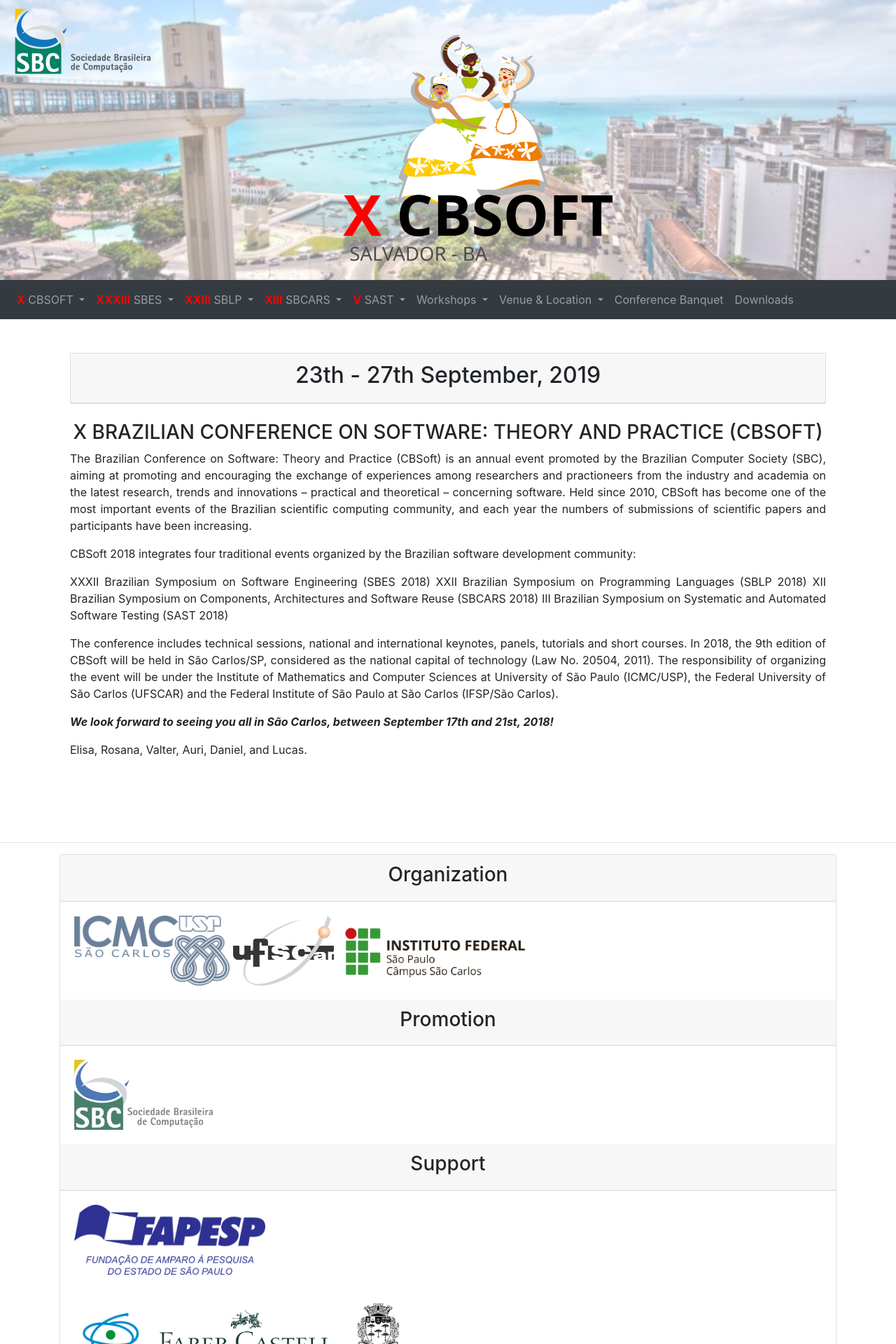
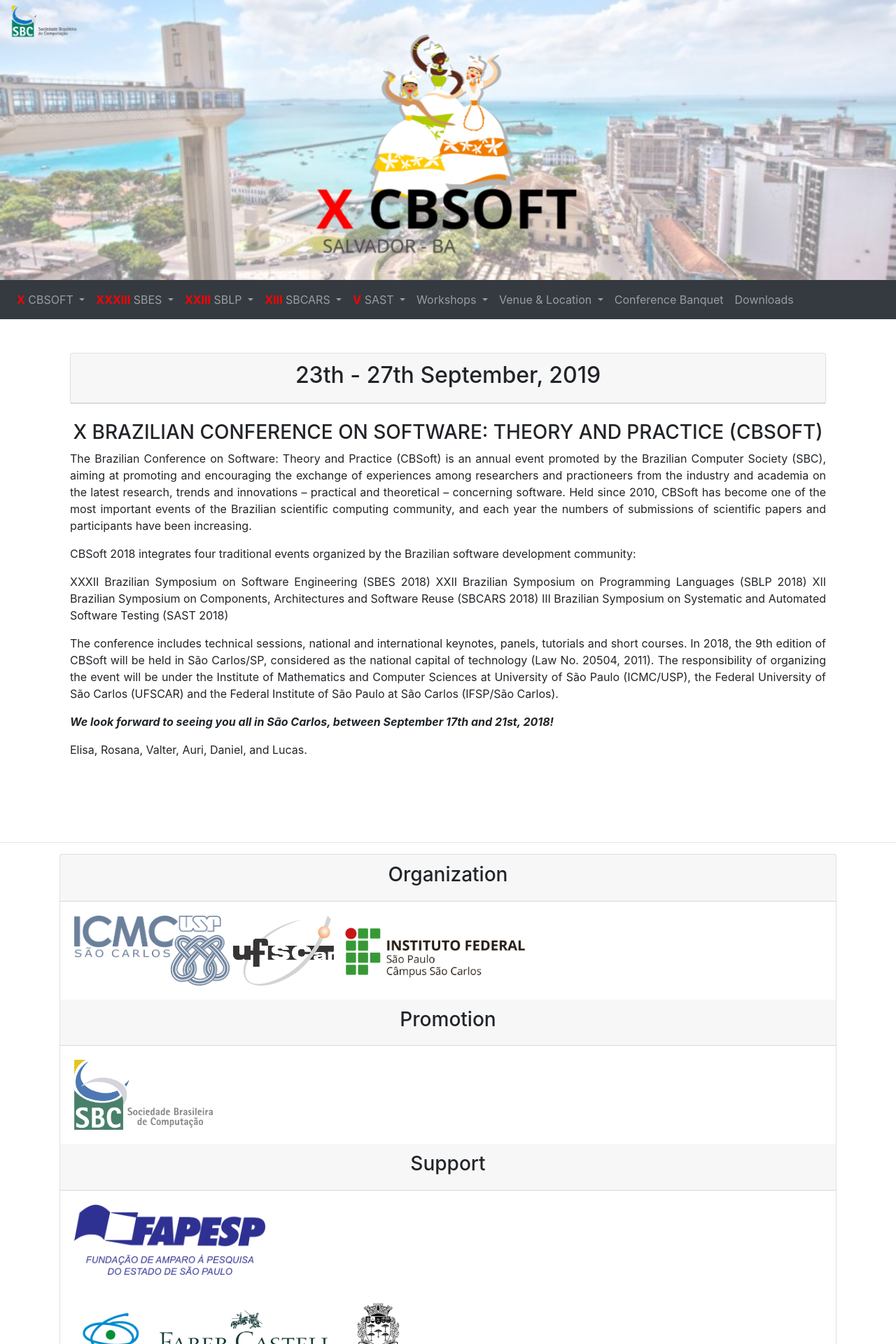
Before and after one commit to tassiovirginio/cbsoft2019, a Jekyll site: the page built from index.md, in a window 1280 px wide. Shown: the top 1920 px of the page at 70% size. Built offline with Jekyll 4.4.1, drawn with Linux system fonts in a browser that asks for light colours; nearby versions of some CDN libraries.

Commit message:
colocando a imagem responsiva

```diff
--- a/_includes/carousel.html
+++ b/_includes/carousel.html
@@ -11,11 +11,11 @@
             <img class="d-block w-100" src="assets/images/salvador03.jpg" alt="Third slide">
         </div>
     </div>
-    <div style="position:absolute; top: 10%; display: block; margin-left: auto;margin-right: auto; left: 38%; height: 20px; width: 20px;">
-            <a href="/" target="_blank"><img src="assets/images/logo.png"></a>
+    <div style="position:absolute; top: 10%; display: block; margin-left: auto;margin-right: auto; width: 100%; height: 100%; text-align: center; vertical-align: 90%;">
+            <a href="/" target="_blank"><img style="width: 30%; max-width: 400px; height: auto;" src="assets/images/logo.png"></a>
     </div>
     <div style="position:absolute; top: 1%; left: 1%;">
-        <a href="http://www.sbc.org.br/" target="_blank"><img class="sbc" src="assets/images/logo-sbc.png"></a>
+        <a href="http://www.sbc.org.br/" target="_blank"><img style="width: 100%; max-width: 100px; height: auto;" src="assets/images/logo-sbc.png"></a>
     </div>
 
 </div>
```
Also changed, not shown: assets/images/favicon.png.
